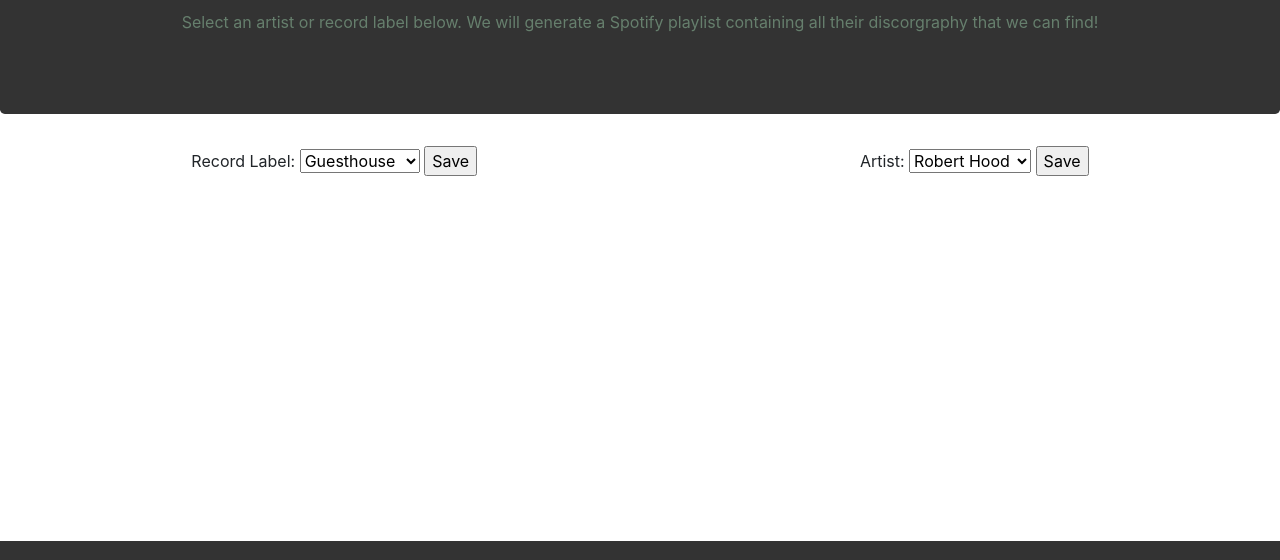
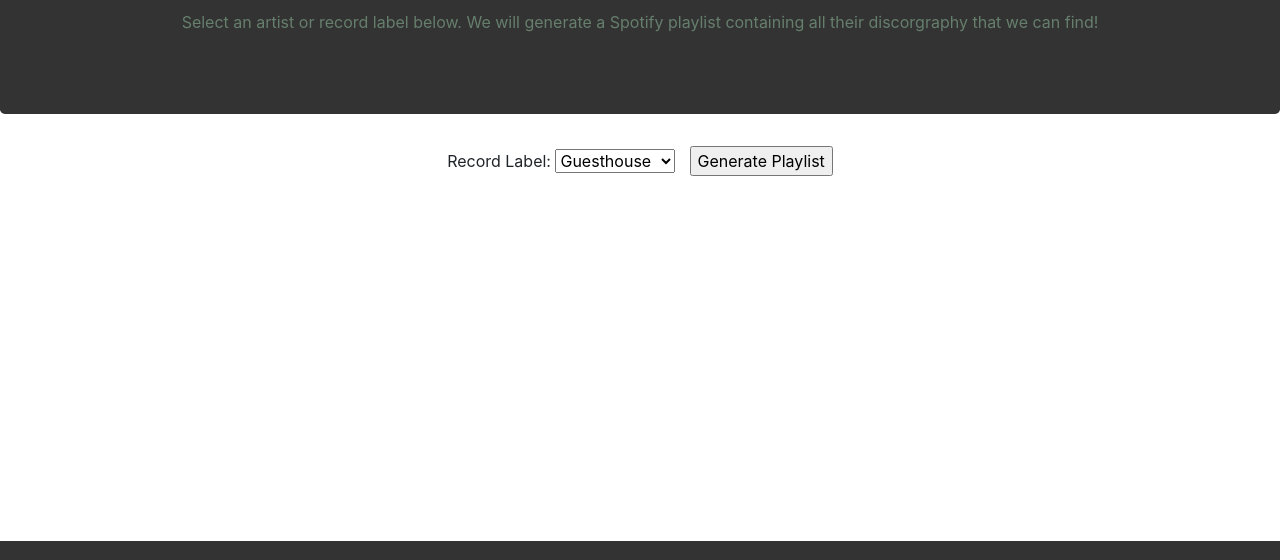
Before and after one commit to blinkhorn/discog-ify, a website: page select.html in a window 1280 px wide. Shown: the part 158-718 px from the top of the page. Drawn offline with nearby package versions, Linux system fonts and the light colour scheme.

Commit message:
got rid of artist select until mvp complete

```diff
--- a/css/select.css
+++ b/css/select.css
@@ -34,11 +34,15 @@ main {
   justify-content: center;
 }
 
-.label-form, .artist-form {
+.label-form {
   margin: 0 auto;
-  max-width: 40vh;
+  max-width: 50vh;
   display: flex;
   flex-direction: column;
+}
+
+.generate-playlist {
+  margin-left: 0.6em;
 }
 
 .github-icon {
--- a/select.html
+++ b/select.html
@@ -29,10 +29,10 @@
             <option value='rs-records'>R&S Records</option>
             <option value='dekmantel'>Dekmantel</option>
           </select>
-          <input type='submit' value='Save'>
+          <input class='generate-playlist' type='submit' value='Generate Playlist'>
         </form>
       </div>
-      <div class='artist-form'>
+      <!-- <div class='artist-form'>
         <form action='' method='get'>
           <label for='GET-artist'>Artist:</label>
           <select id='GET-artist' name='aritst'>
@@ -42,7 +42,7 @@
           </select>
           <input type='submit' value='Save'>
         </form>
-      </div>
+      </div> -->
     </section>
   </main>
   <footer>
```
